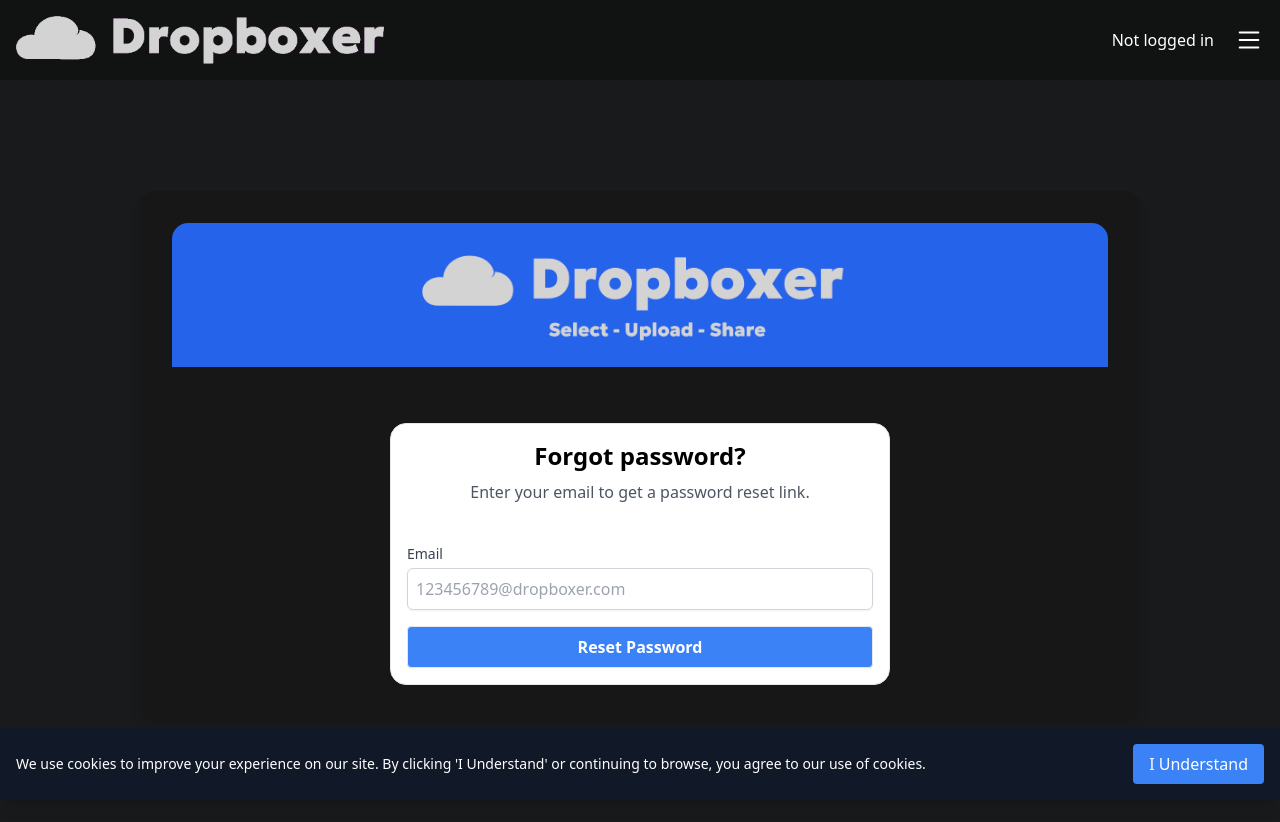
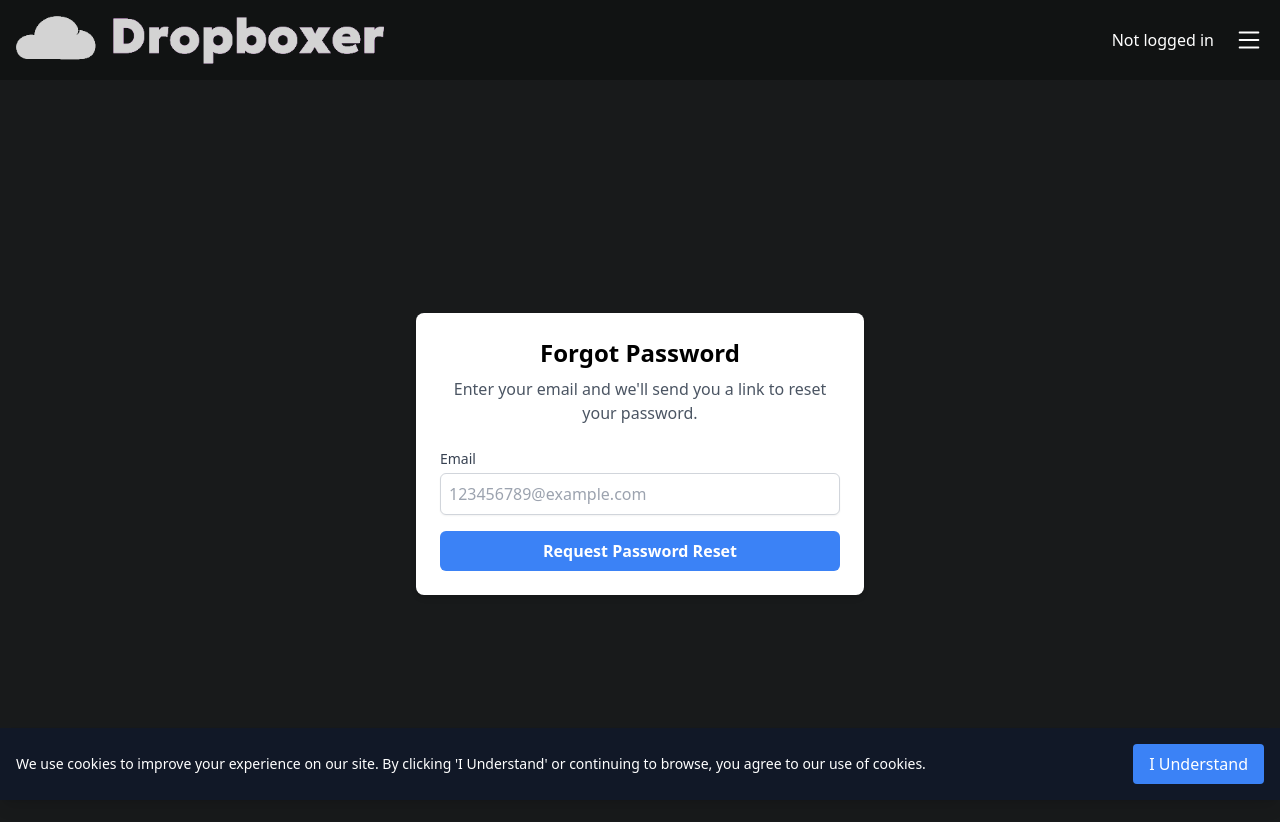
Before and after one commit to TianYu-00/filesharing_site, a React (Vite) app in the folder frontend/: page /password-reset in a window 1280 px wide. Shown: the top 822 px of the page. Built offline with nearby package versions, Linux system fonts and the light colour scheme; no server answers.

Commit message:
update forgot password page to reflect the timer cooldown

```diff
--- a/frontend/src/App.jsx
+++ b/frontend/src/App.jsx
@@ -27,7 +27,7 @@ const App = () => {
           newestOnTop
           closeOnClick
           rtl={false}
-          pauseOnFocusLoss
+          pauseOnFocusLoss={false}
           draggable={false}
           pauseOnHover={true}
           theme="dark"
--- a/frontend/src/pages/Landing_ForgotPassword.jsx
+++ b/frontend/src/pages/Landing_ForgotPassword.jsx
@@ -1,43 +1,73 @@
-import React, { useState } from "react";
-import Page_BoilerPlate from "../components/Page_BoilerPlate";
+import React, { useState, useEffect, useCallback } from "react";
 import { sendPasswordResetLink } from "../api";
 import { toast } from "react-toastify";
 
 function Landing_ForgotPassword() {
   const [email, setEmail] = useState("");
+  const [isResetCoolDown, setIsResetCoolDown] = useState(false);
+  const [cooldownTimeLeft, setCooldownTimeLeft] = useState(0);
+
+  const startCooldownTimer = useCallback(() => {
+    let timer;
+    if (cooldownTimeLeft > 0) {
+      timer = setTimeout(() => {
+        setCooldownTimeLeft((prev) => {
+          if (prev <= 1) {
+            clearTimeout(timer);
+            setIsResetCoolDown(false);
+            return 0;
+          }
+          return prev - 1;
+        });
+      }, 1000);
+    }
+    return () => clearTimeout(timer);
+  }, [cooldownTimeLeft]);
+
+  useEffect(() => {
+    startCooldownTimer();
+  }, [cooldownTimeLeft, startCooldownTimer]);
 
   const handle_ForgetPassword = async (event) => {
+    event.preventDefault();
+    if (isResetCoolDown) {
+      toast.warn("Please wait before trying again.");
+      return;
+    }
+
     try {
-      event.preventDefault();
       const response = await sendPasswordResetLink(email);
-      // console.log(response);
       if (response.success) {
         toast.success(response.msg);
       } else {
         toast.error(response.msg);
       }
     } catch (error) {
-      toast.error(error?.response?.data?.msg || "Failed to send password reset link");
+      const coolDown = error?.response?.data?.data?.coolDown;
+      if (coolDown) {
+        setIsResetCoolDown(true);
+        setCooldownTimeLeft(coolDown);
+        toast.error(`Please wait ${coolDown} seconds before trying again.`);
+      } else {
+        toast.error(error?.response?.data?.msg || "Failed to send password reset link");
+      }
     }
   };
 
   return (
-    <Page_BoilerPlate>
-      <div className="flex justify-center">
-        <form
-          className="border grid gap-4 p-4 w-full max-w-[500px] rounded-2xl bg-white text-black"
-          onSubmit={handle_ForgetPassword}
-        >
-          <div className="flex flex-col">
-            <p className="text-center text-2xl font-bold mb-2">Forgot password?</p>
-            <p className="text-center text-gray-600 mb-6">Enter your email to get a password reset link.</p>
-          </div>
+    <div className="flex justify-center items-center min-h-[calc(100vh-6.5vh)]">
+      <div className="bg-white rounded-lg shadow-md p-6 w-full max-w-md">
+        <h1 className="text-center text-2xl font-bold mb-2">Forgot Password</h1>
+        <p className="text-center text-gray-600 mb-6">
+          Enter your email and we'll send you a link to reset your password.
+        </p>
+        <form className="space-y-4" onSubmit={handle_ForgetPassword}>
           <div className="flex flex-col items-start">
             <label className="block text-sm font-medium text-gray-700">Email</label>
             <input
               className="mt-1 block w-full border-gray-300 rounded-md shadow-sm focus:ring-black focus:border-black p-2 border"
               type="email"
-              placeholder="123456789@dropboxer.com"
+              placeholder="123456789@example.com"
               autoComplete="email"
               onChange={(e) => setEmail(e.target.value)}
               required
@@ -45,14 +75,17 @@ function Landing_ForgotPassword() {
           </div>
 
           <button
-            className="w-full border border bg-blue-500 text-white font-semibold p-2 rounded hover:bg-blue-700 transition duration-500 ease-in-out"
+            className={`w-full bg-blue-500 text-white py-2 rounded-md font-semibold transition duration-500 ease-in-out ${
+              isResetCoolDown ? "bg-blue-300 cursor-not-allowed" : "hover:bg-blue-700"
+            }`}
             type="submit"
+            disabled={isResetCoolDown}
           >
-            Reset Password
+            {isResetCoolDown ? `Please wait... (${cooldownTimeLeft}s)` : "Request Password Reset"}
           </button>
         </form>
       </div>
-    </Page_BoilerPlate>
+    </div>
   );
 }
 
```
